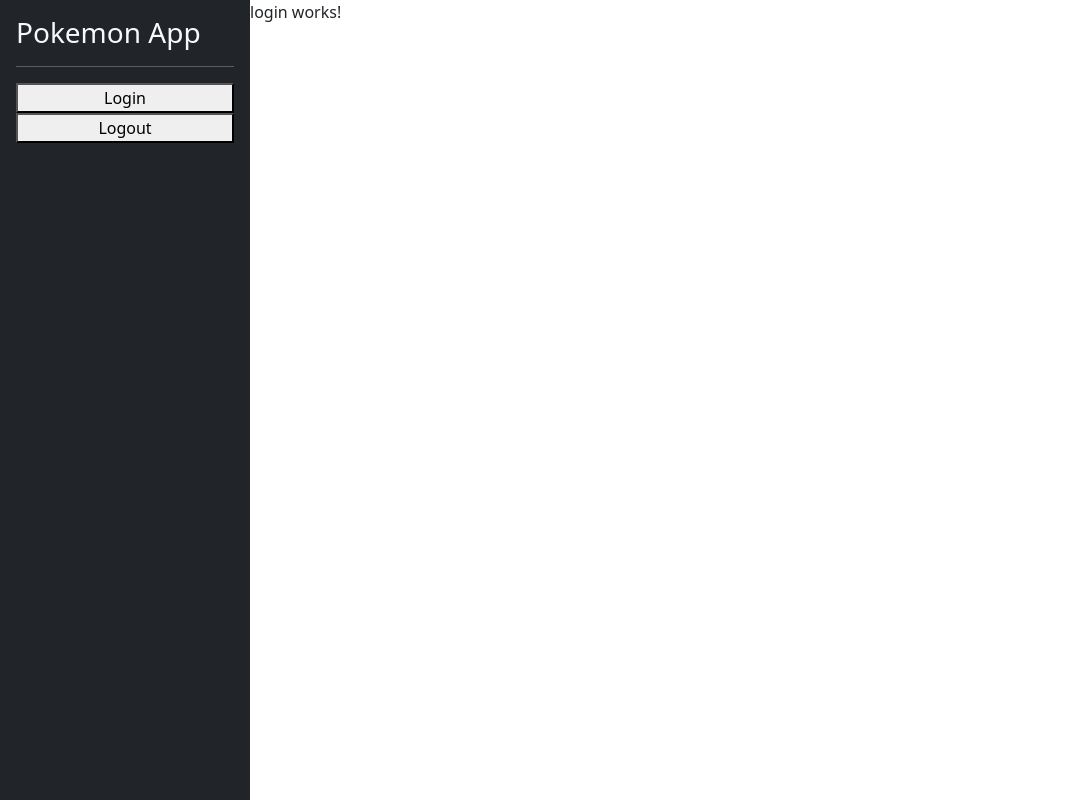
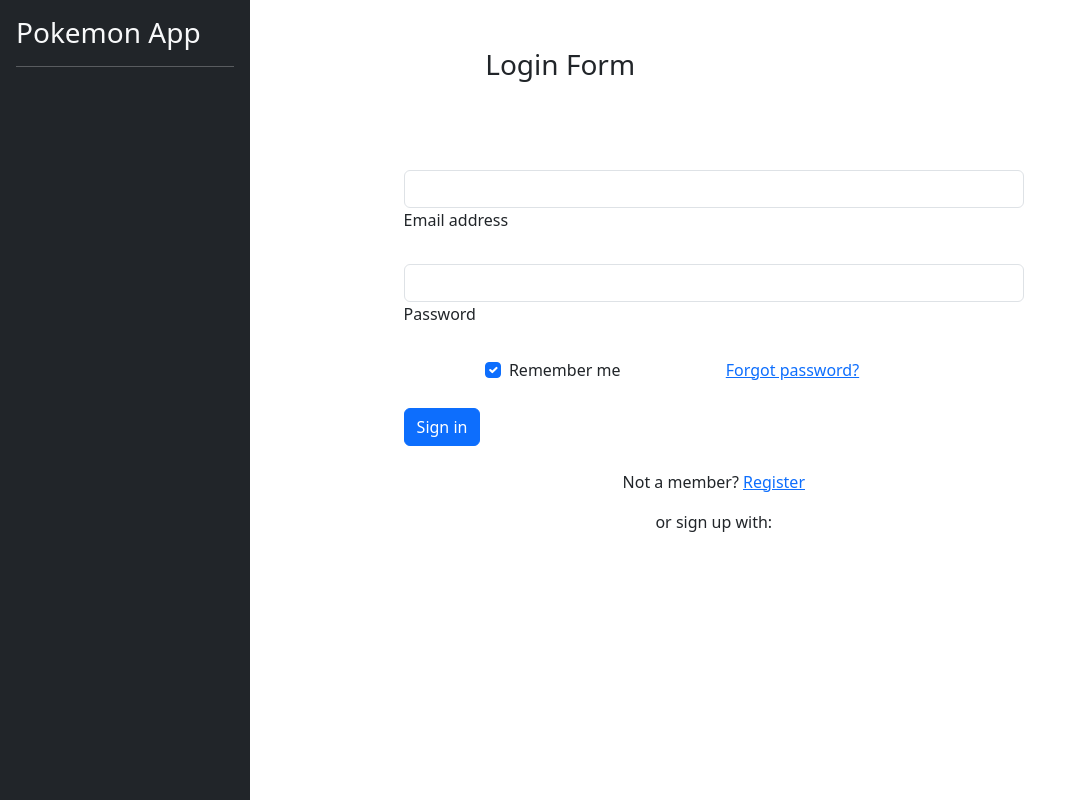
Before and after one commit to roanhawkeye/pokemon-app-angular, an Angular app: page /login in a window 1280 px wide. Shown: the whole page, without its empty margins (0-1071 px from the left). Built offline with nearby package versions, Linux system fonts and the light colour scheme.

Commit message:
[task-3]- Add Guard and basic login , logout flow

```diff
--- a/src/app/app-routing.module.ts
+++ b/src/app/app-routing.module.ts
@@ -2,9 +2,10 @@
 import { RouterModule, Routes } from '@angular/router';
 import { HomePageComponent } from './pokemon/pages/home-page/home-page.component';
 import { LoginComponent } from './shared/components/login/login.component';
+import { AuthGuard } from './shared/guards/auth.guard';
 
 const routes: Routes = [
-  {path: '', component: HomePageComponent },
+  {path: '', component: HomePageComponent, canActivate: [AuthGuard] },
   {path: 'login', component: LoginComponent }
 ];
 
--- a/src/app/shared/components/login/login.component.css
+++ b/src/app/shared/components/login/login.component.css
@@ -0,0 +1,4 @@
+form{
+  margin-left: 12vw;
+  margin-top: 10vh;
+}
--- a/src/app/shared/components/login/login.component.html
+++ b/src/app/shared/components/login/login.component.html
@@ -1 +1,59 @@
-<p>login works!</p>
+<div class="row pt-5 flex-fill">
+    <h3 class="text-center">Login Form</h3>
+    <form>
+      <!-- Email input -->
+      <div class="form-outline mb-4">
+        <input type="email" id="form2Example1" class="form-control" />
+        <label class="form-label" for="form2Example1">Email address</label>
+      </div>
+
+      <!-- Password input -->
+      <div class="form-outline mb-4">
+        <input type="password" id="form2Example2" class="form-control" />
+        <label class="form-label" for="form2Example2">Password</label>
+      </div>
+
+      <!-- 2 column grid layout for inline styling -->
+      <div class="row mb-4">
+        <div class="col d-flex justify-content-center">
+          <!-- Checkbox -->
+          <div class="form-check">
+            <input class="form-check-input" type="checkbox" value="" id="form2Example31" checked />
+            <label class="form-check-label" for="form2Example31"> Remember me </label>
+          </div>
+        </div>
+
+        <div class="col">
+          <!-- Simple link -->
+          <a href="#!">Forgot password?</a>
+        </div>
+      </div>
+
+      <!-- Submit button -->
+      <button
+        (click)="login()"
+        type="button"
+        class="btn btn-primary btn-block mb-4">Sign in</button>
+
+      <!-- Register buttons -->
+      <div class="text-center">
+        <p>Not a member? <a href="#!">Register</a></p>
+        <p>or sign up with:</p>
+        <button type="button" class="btn btn-link btn-floating mx-1">
+          <i class="fab fa-facebook-f"></i>
+        </button>
+
+        <button type="button" class="btn btn-link btn-floating mx-1">
+          <i class="fab fa-google"></i>
+        </button>
+
+        <button type="button" class="btn btn-link btn-floating mx-1">
+          <i class="fab fa-twitter"></i>
+        </button>
+
+        <button type="button" class="btn btn-link btn-floating mx-1">
+          <i class="fab fa-github"></i>
+        </button>
+      </div>
+    </form>
+</div>
--- a/src/app/shared/components/login/login.component.ts
+++ b/src/app/shared/components/login/login.component.ts
@@ -1,4 +1,6 @@
 import { Component } from '@angular/core';
+import { AuthService } from '../../services/auth.service';
+import { Router } from '@angular/router';
 
 @Component({
   selector: 'app-login',
@@ -7,4 +9,11 @@
 })
 export class LoginComponent {
 
+  constructor(private authService: AuthService, private router: Router){}
+
+  login(){
+    this.authService.login();
+    this.router.navigate(['']);
+  }
+
 }
--- a/src/app/shared/components/sidebar/sidebar.component.html
+++ b/src/app/shared/components/sidebar/sidebar.component.html
@@ -3,8 +3,12 @@
   <hr class="text-white">
 
   <div class="list-group list-reset">
-    <button>Login</button>
-    <button>Logout</button>
+    <!-- <button
+      (click)="login()"
+      *ngIf="!isUserLogin">Login</button> -->
+    <button
+      (click)="logout()"
+      *ngIf="isUserLogin">Logout</button>
   </div>
 
 </div>
--- a/src/app/shared/components/sidebar/sidebar.component.ts
+++ b/src/app/shared/components/sidebar/sidebar.component.ts
@@ -1,4 +1,6 @@
 import { Component } from '@angular/core';
+import { AuthService } from '../../services/auth.service';
+import { Router } from '@angular/router';
 
 @Component({
   selector: 'shared-sidebar',
@@ -7,4 +9,19 @@
 })
 export class SidebarComponent {
 
+  constructor(private authService: AuthService, private router: Router){}
+
+  login(): void{
+    this.authService.login();
+  }
+
+  logout(): void{
+    this.authService.logout();
+    this.router.navigate(['login']);
+  }
+
+  get isUserLogin(): boolean{
+    return this.authService.isUserLogin;
+  }
+
 }
--- /dev/null
+++ b/src/app/shared/guards/auth.guard.ts
@@ -0,0 +1,20 @@
+import { Injectable } from '@angular/core';
+import { CanActivate, Router } from '@angular/router';
+import { AuthService } from '../services/auth.service';
+
+@Injectable({
+  providedIn: 'root'
+})
+export class AuthGuard implements CanActivate {
+
+  constructor(private router: Router, private authService: AuthService) {}
+
+  canActivate(): boolean {
+    if (this.authService.isUserLogin) {
+      return true;
+    } else {
+      this.router.navigate(['/login']);
+      return false;
+    }
+  }
+}
--- /dev/null
+++ b/src/app/shared/services/auth.service.ts
@@ -0,0 +1,18 @@
+import { Injectable } from '@angular/core';
+
+@Injectable({providedIn: 'root'})
+export class AuthService {
+  public isUserLogin: boolean = false;
+
+  constructor() { }
+
+  login(){
+    this.isUserLogin = true;
+  }
+
+  logout(){
+    this.isUserLogin = false;
+  }
+
+
+}
```
